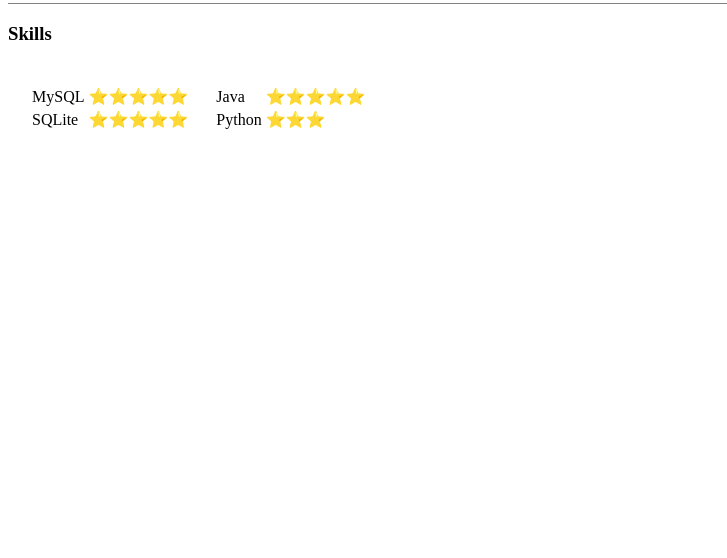
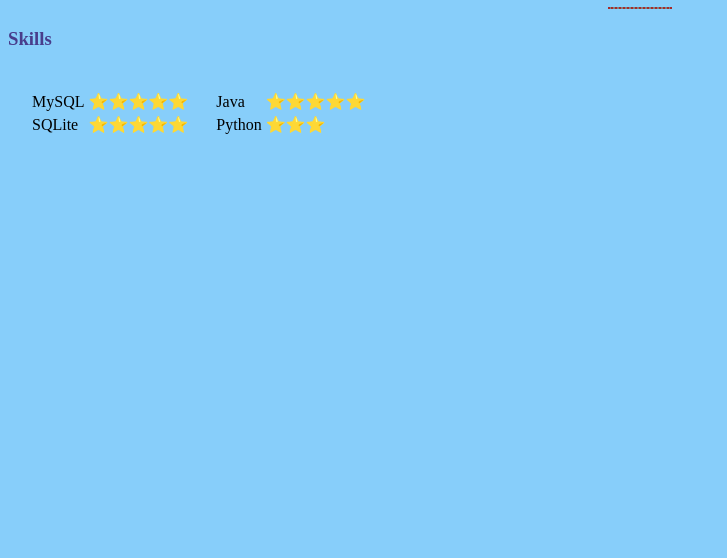
Before and after one commit to IsaiahTshabalala/CV, a plain HTML site: page skills.html in a window 1280 px wide. Shown: the part 242-800 px from the top of the page, without its empty margins (0-727 px from the left). Drawn offline with Linux system fonts and the light colour scheme.

Commit message:
Add files via upload
Developer      Date                Description
ITA                 2021/02/25     Added a style sheet (.css)

```diff
--- /dev/null
+++ b/CSS/styles.css
@@ -0,0 +1,19 @@
+
+body
+{
+  background-color: lightSkyBlue;
+}
+
+hr
+{
+  border-style: none;
+  border-top-style: dotted;
+  border-width: 2px;
+  border-color: brown;
+  width: 5%;
+}
+
+h1, h2, h3
+{
+  color: darkSlateBlue;
+}
--- a/skills.html
+++ b/skills.html
@@ -1,4 +1,7 @@
-<DOCTYPE html>
+<!--
+Developer   Date        Version    Description
+ITA         2021/02/25  1.01       Added a link to the CSS file
+-->
 <!DOCTYPE html>
 <html lang="en" dir="ltr">
   <head>
@@ -9,6 +12,8 @@
     <meta name="viewport" content="width=device-width, initial=1.0">
 
     <title>Isaiah Tshabalala's Skills Profile</title>
+
+    <link rel="stylesheet" href="css/styles.css">
   </head>
   <body>
     <img src="Isaiah Tshabalala Picture.jpg" alt="">
```
Also changed, not shown: ContactMe.html (+5 -0 lines), index.html (+7 -0 lines).
